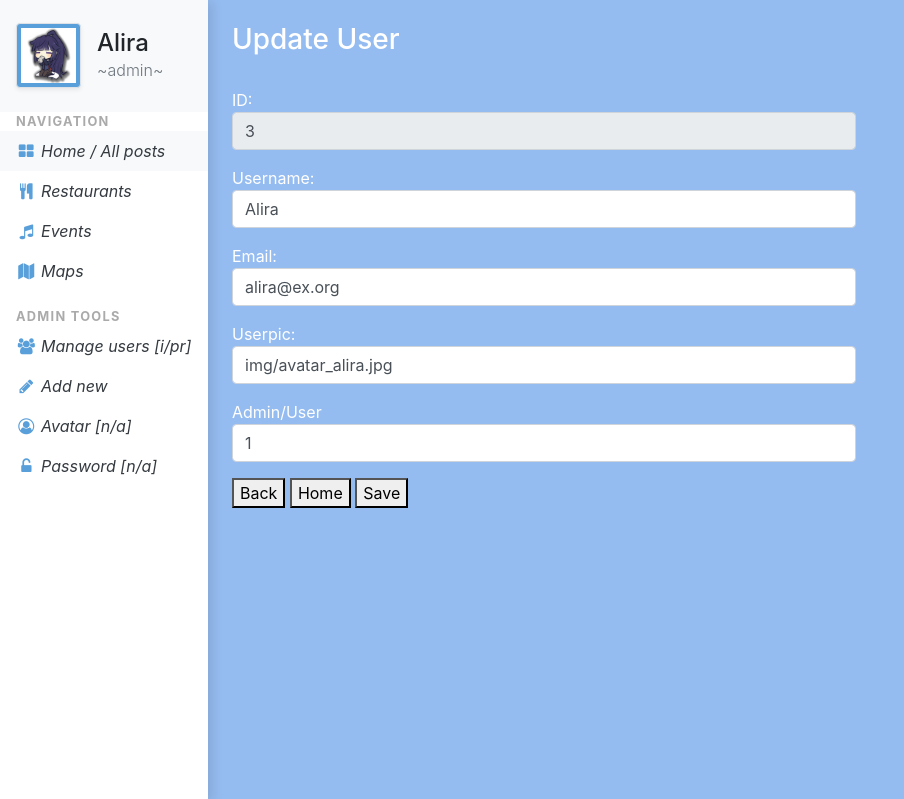
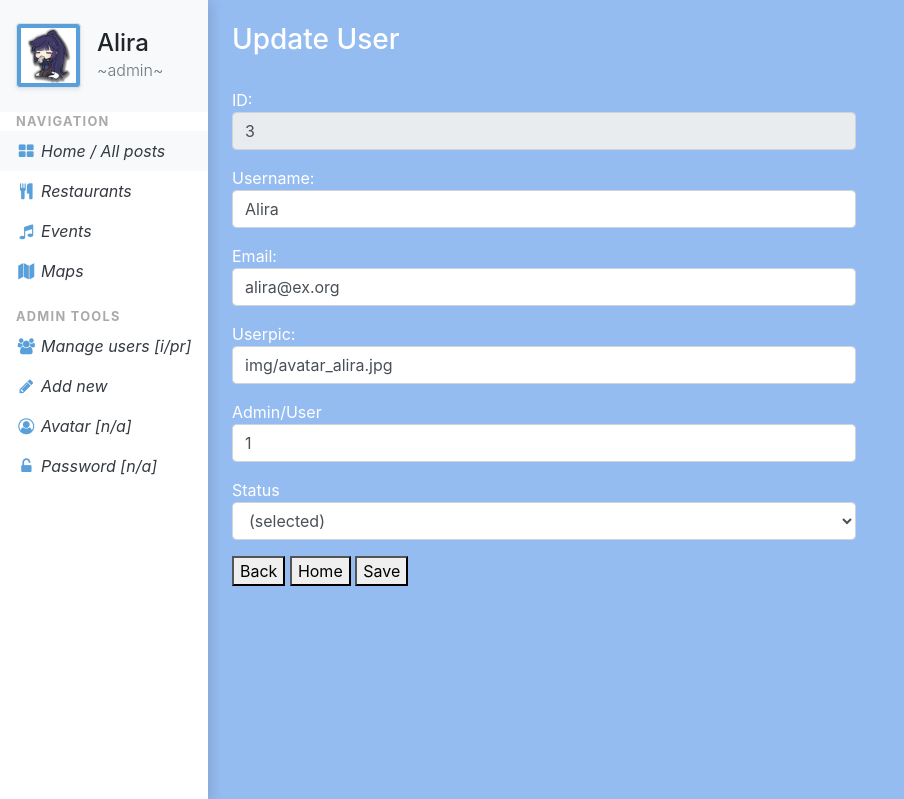
Before and after one commit to aliravn/CF-CR12-Valeria, a PHP site: page /update_user.php?id=3 in a window 1280 px wide. Shown: the part 54-853 px from the top of the page, without its empty margins (0-904 px from the left). Run offline with PHP 8.4, Linux system fonts and the light colour scheme; a user stored in the database is signed in; data comes from the database, SQL or seed files in the repository; data that the repository does not hold is empty.

Commit message:
add extra col 'status' and update user with status - to be able to diff users based on status (ban)

```diff
--- a/aj_update_user.php
+++ b/aj_update_user.php
@@ -23,8 +23,9 @@ if(!isset($_SESSION['user'])) {
 			$new_userpass = mysqli_real_escape_string($connect, $data_from_form['userpass']);
 			$new_userpic = mysqli_real_escape_string($connect, $data_from_form['userpic']);
 			$new_userpriv = mysqli_real_escape_string($connect, $data_from_form['userpriv']);
+			$new_userstatus = mysqli_real_escape_string($connect, $data_from_form['userstatus']);
 
-			$sql_request = "UPDATE users SET `username` = '$new_username', `useremail` = '$new_useremail', `userpass` = '$new_userpass', `userpic` = '$new_userpic', `userpriv` = '$new_userpriv' WHERE userID = '$id'";
+			$sql_request = "UPDATE users SET `username` = '$new_username', `useremail` = '$new_useremail', `userpass` = '$new_userpass', `userpic` = '$new_userpic', `userpriv` = '$new_userpriv', `userstatus` = '$new_userstatus' WHERE userID = '$id'";
 
 			if($connect->query($sql_request) === TRUE) {
 				echo TRUE;
--- a/manage_users.php
+++ b/manage_users.php
@@ -57,6 +57,7 @@ $connect->close();
 				<th>userpic</th>
 				<th>regdate</th>
 				<th>userpriv</th>
+				<th>status</th>
 				<th>Actions</th>
 			</tr>
 		</thead>
@@ -74,6 +75,7 @@ $connect->close();
 						<td>" .$row['userpic']."</td>
 						<td>" .$row['regdate']."</td>
 						<td>" .$row['userpriv']."</td>
+						<td>" .$row['userstatus']."</td>
 						<td class='manipulate-button-container'>
 						<a class='' href='update_user.php?id=" .$row['userID']."'><button class='user-manipulate-button' type='button'>Edit</button></a>
 						<a class='' href='a_delete_user.php?id=" .$row['userID']."'><button class='user-manipulate-button' type='button'>Delete</button></a>
--- a/update_user.php
+++ b/update_user.php
@@ -73,7 +73,19 @@ $connect->close();
 			</div>
 			<div class="form-group">
 				<span>Admin/User</span>
-				<input class="form-control" id="user_priv"type= "text" name= "userpriv" value="<?php echo $data['userpriv']; ?>" />
+				<input class="form-control" id="user_priv" type= "text" name= "userpriv" value="<?php echo $data['userpriv']; ?>" />
+			</div>
+			<div class="form-group">
+				<span>Status</span>
+				<select class="form-control" id="user_status" name= "userstatus">
+					<?php echo "<option value=".$data['userstatus']." selected>".$data['userstatus']." (selected)</option>";
+					if ($data['userstatus']=="active") {
+						echo "<option value='blocked'>blocked</option>";
+					} else {
+						echo "<option value='active'>active</option>";
+					}
+					?>
+				</select>
 			</div>
 			<div class="create-button-container">
 				<a href= "manage_users.php"><button class="back-button" type="button">Back</button></a>
@@ -94,7 +106,8 @@ $(document).ready(function() {
 		var new_userpass = $('#user_pass').val();
 		var new_userpic = $('#user_pic').val();
 		var new_userpriv = $('#user_priv').val();
-		var array_to_send = {userid: user_id, username:new_username, useremail:new_useremail, userpass:new_userpass, userpic:new_userpic, userpriv:new_userpriv};
+		var new_userstatus = $('#user_status').val();
+		var array_to_send = {userid: user_id, username:new_username, useremail:new_useremail, userpass:new_userpass, userpic:new_userpic, userpriv:new_userpriv, userstatus:new_userstatus};
 		$.ajax({
 			url:'aj_update_user.php',
 			method:"POST",
```
